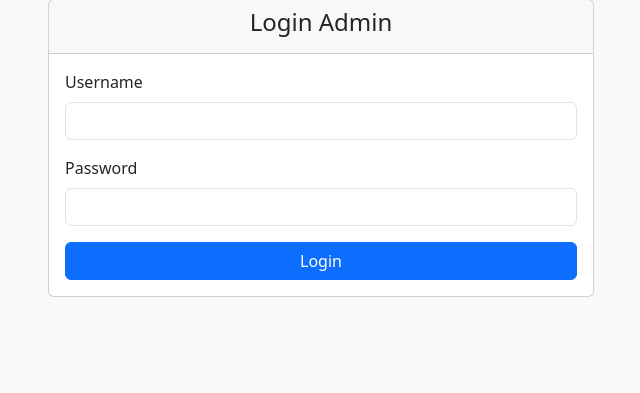
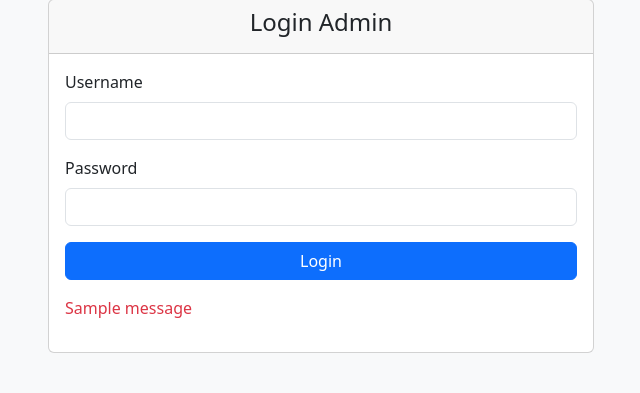
Before and after one commit to B4ks0/MoUKominfo, a Django app: page /admin-panel/login/ in a window 1280 px wide. Shown: the part 49-442 px from the top of the page, without its empty margins (319-959 px from the left). Run offline with Django 5.2, Linux system fonts and the light colour scheme; one stand-in notice (Sample message) is shown.

Commit message:
Add red error text at bottom of login form for incorrect credentials

```diff
--- a/templates/admin_panel/login.html
+++ b/templates/admin_panel/login.html
@@ -15,9 +15,6 @@
                         <h4>Login Admin</h4>
                     </div>
                     <div class="card-body">
-                        {% if error %}
-                            <div class="alert alert-danger">{{ error }}</div>
-                        {% endif %}
                         <form method="post">
                             {% csrf_token %}
                             <div class="mb-3">
@@ -30,6 +27,13 @@
                             </div>
                             <button type="submit" class="btn btn-primary w-100">Login</button>
                         </form>
+                        {% if messages %}
+                        <div class="mt-3">
+                            {% for message in messages %}
+                            <p class="text-danger">{{ message }}</p>
+                            {% endfor %}
+                        </div>
+                        {% endif %}
                     </div>
                 </div>
             </div>
```
